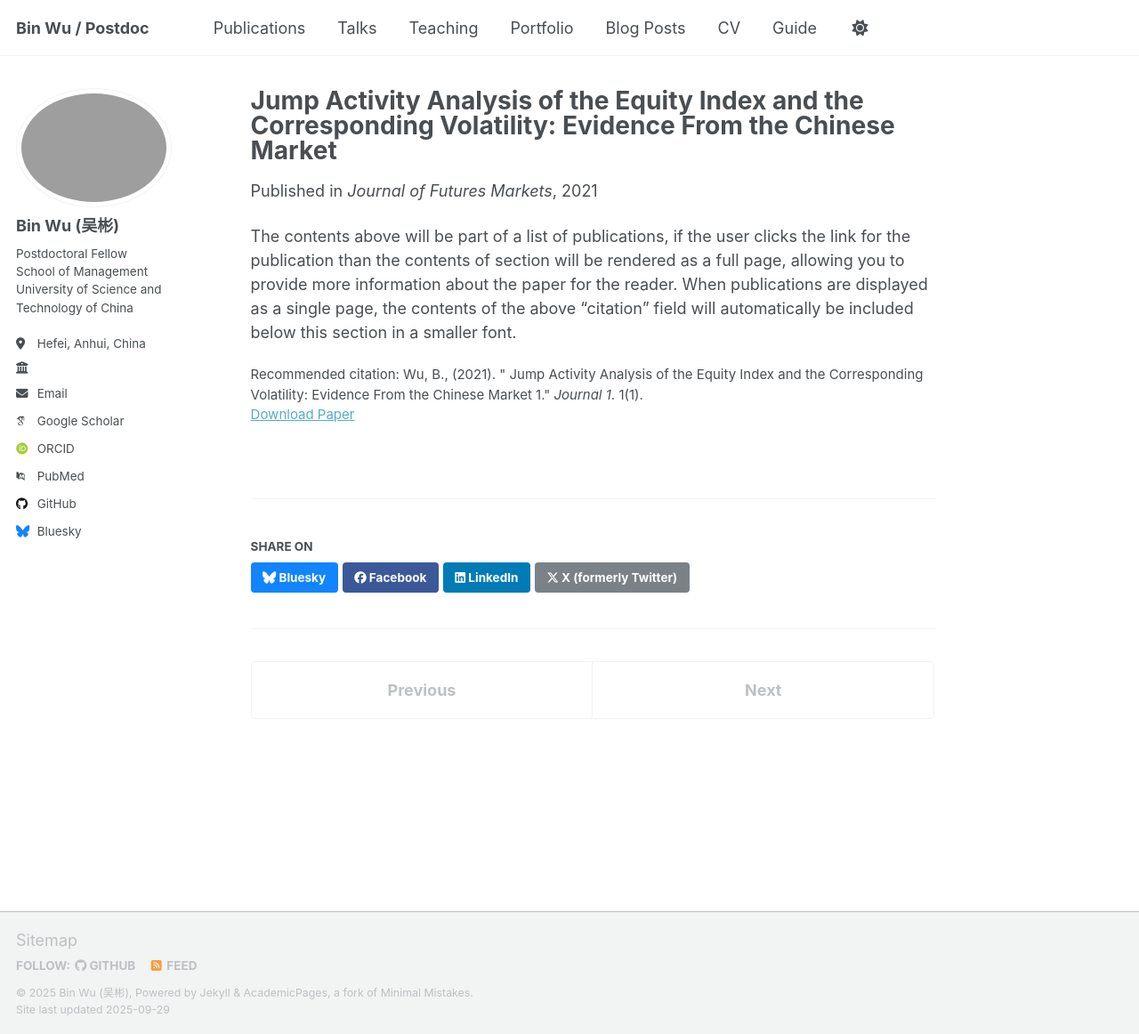
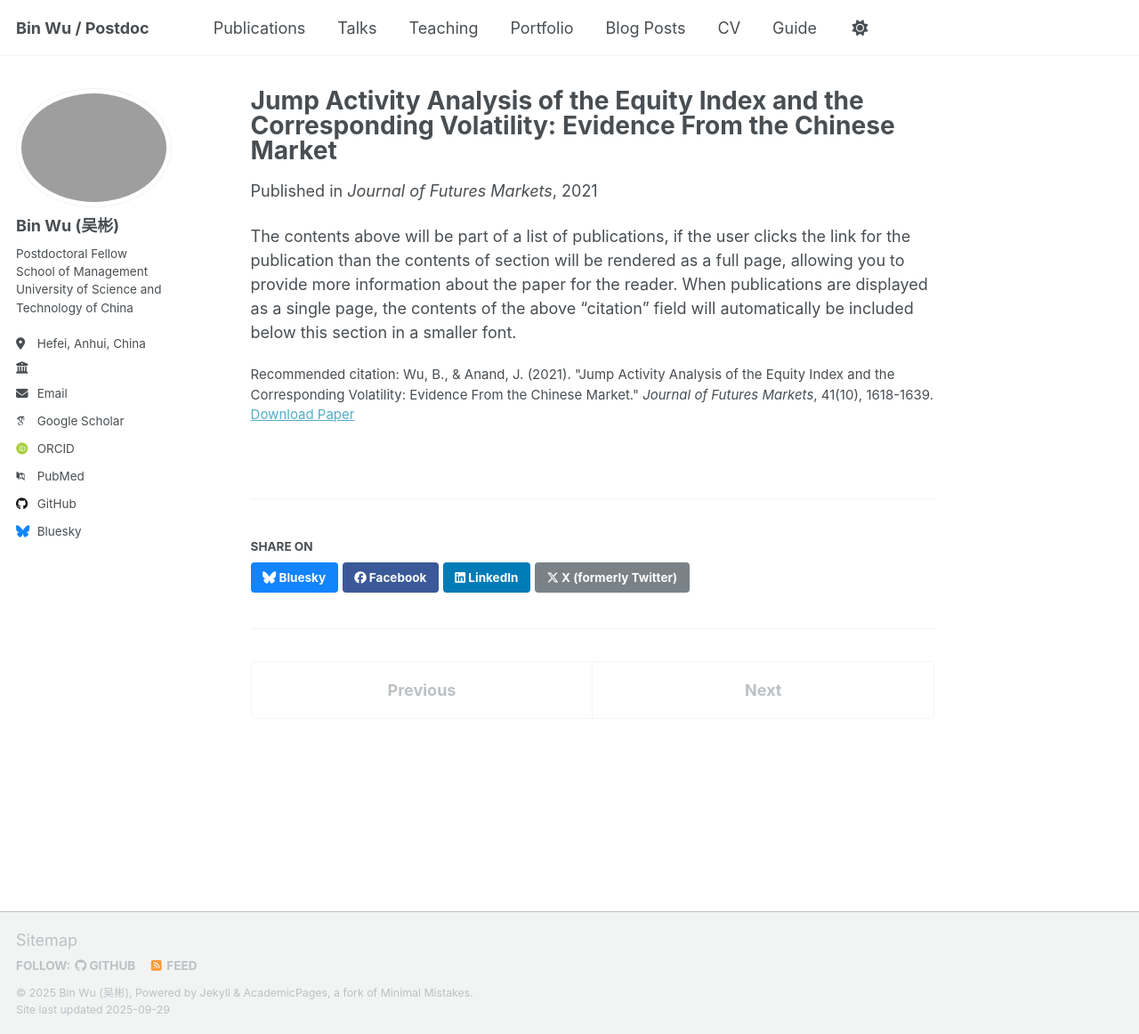
Before and after one commit to BinWu58/BinWu.github.io, a Jekyll site: the page built from _publications/2021-04-19-jump-activity-chinese-market.md, in a window 1280 px wide and 1162 px high. Shown: the whole window at 89% size. Built offline with Jekyll 4.4.1, drawn with Linux system fonts in a browser that asks for light colours; some web fonts are replaced; a script that is not in the unit is left out.

Commit message:
2021-04-19-jump-activity-chinese-market.md

```diff
--- a/_publications/2021-04-19-jump-activity-chinese-market.md
+++ b/_publications/2021-04-19-jump-activity-chinese-market.md
@@ -1,14 +1,11 @@
 ---
 title: "Jump Activity Analysis of the Equity Index and the Corresponding Volatility: Evidence From the Chinese Market"
 collection: publications
-#category: manuscripts
-permalink: /publications/2021-04-19-jump-activity-chinese-market
+permalink: /publication/2021-04-19-jump-activity-chinese-market
 excerpt: "This paper performs a nonparametric analysis of jump activity for the Chinese equities market."
-date: 2021-4-19
-venue: 'Journal of Futures Markets'
-#slidesurl: 'http://academicpages.github.io/files/slides1.pdf'
+date: 2021-04-19
+venue: "Journal of Futures Markets"
 paperurl: "https://onlinelibrary.wiley.com/doi/abs/10.1002/fut.22227"
-#bibtexurl: 'http://academicpages.github.io/files/bibtex1.bib'
-citation: "Wu, B., (2021). &quot; Jump Activity Analysis of the Equity Index and the Corresponding Volatility: Evidence From the Chinese Market 1.&quot; <i>Journal 1</i>. 1(1)."
+citation: "Wu, B., & Anand, J. (2021). &quot;Jump Activity Analysis of the Equity Index and the Corresponding Volatility: Evidence From the Chinese Market.&quot; <i>Journal of Futures Markets</i>, 41(10), 1618-1639."
 ---
 The contents above will be part of a list of publications, if the user clicks the link for the publication than the contents of section will be rendered as a full page, allowing you to provide more information about the paper for the reader. When publications are displayed as a single page, the contents of the above "citation" field will automatically be included below this section in a smaller font.
```
